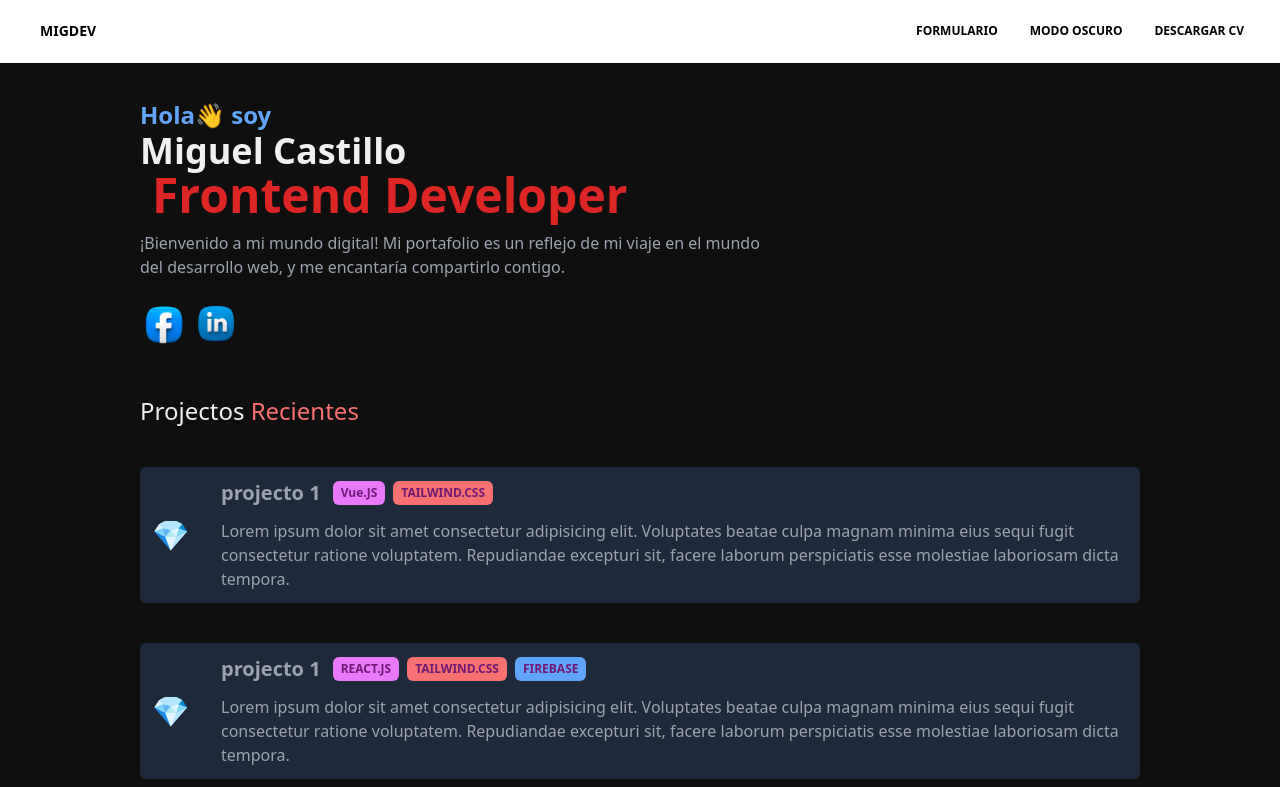
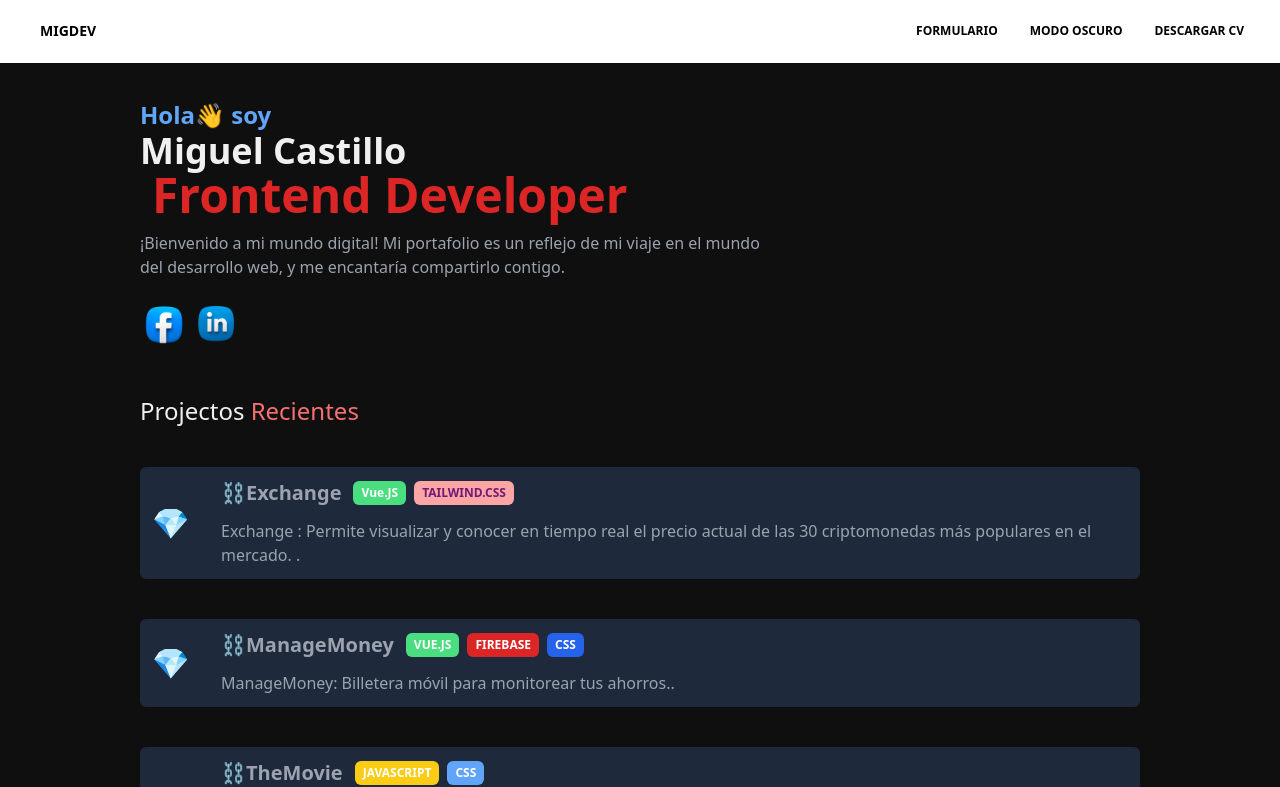
Before and after one commit to castillomiguel25/miguelcastillo, a Vue app: page / in a window 1280 px wide. Shown: the top 787 px of the page. Built offline with nearby package versions, Linux system fonts and the light colour scheme.

Commit message:
actualizar

```diff
--- a/public/index.html
+++ b/public/index.html
@@ -5,7 +5,7 @@
     <meta http-equiv="X-UA-Compatible" content="IE=edge">
     <meta name="viewport" content="width=device-width,initial-scale=1.0">
     <link rel="icon" href="<%= BASE_URL %>favicon.ico">
-    <link rel="pdf" href="<%= BASE_URL %>miguel.pdf">
+    <link rel="pdf" href="<%= BASE_URL %>cv-miguel.pdf">
     <title><%= htmlWebpackPlugin.options.title %></title>
   </head>
   <body>
--- a/src/App.vue
+++ b/src/App.vue
@@ -59,7 +59,7 @@
             <li class="nav-item">
               <a
                 class="px-3 py-2 flex items-center text-xs uppercase font-bold leading-snug hover:opacity-75"
-                href="/miguel.pdf"
+                href="/cv-miguel.pdf"
                 target="_blank"
               >
                 <i
--- a/src/components/ProjectsPortal.vue
+++ b/src/components/ProjectsPortal.vue
@@ -10,20 +10,31 @@
         <div class="shrink-0 text-3xl text-3xl">💎</div>
         <div>
           <div class="flex flex-col items-center gap-y-2 md:flex-row">
-            <a class="hover:text-cyan-400" href="#">
-              <div class="text-xl text-gray-400 font-semibold text-gray-400">projecto 1</div></a
+            <a
+              class="hover:text-cyan-400"
+              href="https://tuexchangecrypto.netlify.app/"
+            >
+              <div class="text-xl text-gray-400 font-semibold text-gray-400">
+                ⛓️Exchange
+              </div></a
             >
             <div class="ml-3 flex gap-2">
-                <div class="rounded-md px-2 py-1 text-xs font-semibold bg-fuchsia-400 text-fuchsia-900">Vue.JS</div>
-                <div class="rounded-md px-2 py-1 text-xs font-semibold bg-red-400 text-fuchsia-900">TAILWIND.CSS</div>
+              <div
+                class="rounded-md px-2 py-1 text-xs font-semibold bg-green-400 text-white"
+              >
+                Vue.JS
+              </div>
+              <div
+                class="rounded-md px-2 py-1 text-xs font-semibold bg-red-300 text-fuchsia-900"
+              >
+                TAILWIND.CSS
+              </div>
             </div>
           </div>
           <p class="mt-3 text-gray-400">
-              Lorem ipsum dolor sit amet consectetur adipisicing elit.
-              Voluptates beatae culpa magnam minima eius sequi fugit consectetur
-              ratione voluptatem. Repudiandae excepturi sit, facere laborum
-              perspiciatis esse molestiae laboriosam dicta tempora.
-            </p>
+            Exchange : Permite visualizar y conocer en tiempo real el precio actual de
+            las 30 criptomonedas más populares en el mercado. .
+          </p>
         </div>
       </div>
     </div>
@@ -35,21 +46,33 @@
         <div class="shrink-0 text-3xl">💎</div>
         <div>
           <div class="flex flex-col items-center gap-y-2 md:flex-row">
-            <a class="hover:text-cyan-400" href="#">
-              <div class="text-xl font-semibold text-gray-400">projecto 1</div></a
+            <a class="hover:text-cyan-400" href="https://managemoneycash.netlify.app/">
+              <div class="text-xl font-semibold text-gray-400">
+                ⛓️ManageMoney
+              </div></a
             >
             <div class="ml-3 flex gap-2">
-                <div class="rounded-md px-2 py-1 text-xs font-semibold bg-fuchsia-400 text-fuchsia-900">REACT.JS</div>
-                <div class="rounded-md px-2 py-1 text-xs font-semibold bg-red-400 text-fuchsia-900">TAILWIND.CSS</div>
-                <div class="rounded-md px-2 py-1 text-xs font-semibold bg-blue-400 text-fuchsia-900">FIREBASE</div>
+              <div
+                class="rounded-md px-2 py-1 text-xs font-semibold bg-green-400 text-white"
+              >
+                VUE.JS
+              </div>
+
+              <div
+                class="rounded-md px-2 py-1 text-xs font-semibold bg-red-600 text-white"
+              >
+                FIREBASE
+              </div>
+              <div
+                class="rounded-md px-2 py-1 text-xs font-semibold bg-blue-600 text-white"
+              >
+                CSS
+              </div>
             </div>
           </div>
           <p class="mt-3 text-gray-400">
-              Lorem ipsum dolor sit amet consectetur adipisicing elit.
-              Voluptates beatae culpa magnam minima eius sequi fugit consectetur
-              ratione voluptatem. Repudiandae excepturi sit, facere laborum
-              perspiciatis esse molestiae laboriosam dicta tempora.
-            </p>
+            ManageMoney: Billetera móvil para monitorear tus ahorros..
+          </p>
         </div>
       </div>
     </div>
@@ -61,21 +84,28 @@
         <div class="shrink-0 text-3xl">💎</div>
         <div>
           <div class="flex flex-col items-center gap-y-2 md:flex-row">
-            <a class="hover:text-cyan-400" href="#">
-              <div class="text-xl font-semibold text-gray-400">projecto 1</div></a
+            <a class="hover:text-cyan-400" href="https://castillomiguel25.github.io/api-rest-javascript-movie/">
+              <div class="text-xl font-semibold text-gray-400">
+                ⛓️TheMovie
+              </div></a
             >
             <div class="ml-3 flex gap-2">
-                <div class="rounded-md px-2 py-1 text-xs font-semibold bg-fuchsia-400 text-fuchsia-900">REACT.JS</div>
-                <div class="rounded-md px-2 py-1 text-xs font-semibold bg-red-400 text-fuchsia-900">TAILWIND.CSS</div>
-                <div class="rounded-md px-2 py-1 text-xs font-semibold bg-blue-400 text-fuchsia-900">FIREBASE</div>
+              <div
+                class="rounded-md px-2 py-1 text-xs font-semibold bg-yellow-400 text-white"
+              >
+                JAVASCRIPT
+              </div>
+              <div
+                class="rounded-md px-2 py-1 text-xs font-semibold bg-blue-400 text-white"
+              >
+                CSS
+              </div>
             </div>
           </div>
           <p class="mt-3 text-gray-400">
-              Lorem ipsum dolor sit amet consectetur adipisicing elit.
-              Voluptates beatae culpa magnam minima eius sequi fugit consectetur
-              ratione voluptatem. Repudiandae excepturi sit, facere laborum
-              perspiciatis esse molestiae laboriosam dicta tempora.
-            </p>
+            TheMovie: Explorar y conocer millones de películas, conocer su género, la
+            puntuación del usuario, conocer sus actores y muchas cosas más.
+          </p>
         </div>
       </div>
     </div>
```
Also changed, not shown: 2 other files (tests, documents, lock files or other folders).
